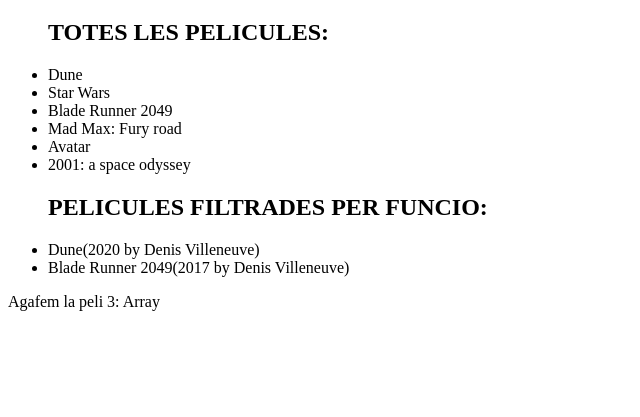
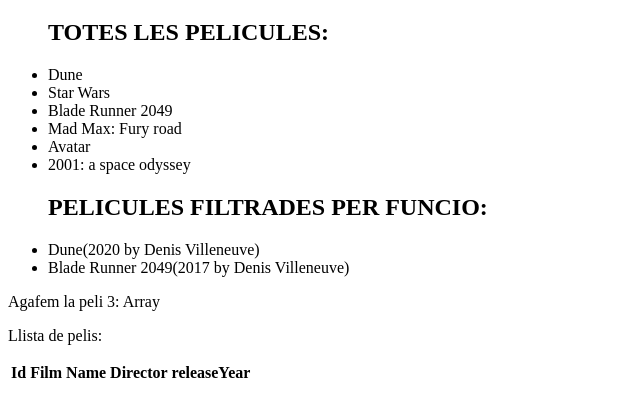
Before and after one commit to Dgrozama/phpThinkering, a PHP site: page /resources/views/index.blade.php in a window 1280 px wide. Shown: the part 431-848 px from the top of the page, without its empty margins (0-640 px from the left). Before the commit the page ends 742 px from the top, so only its background shows below. Run offline with PHP 8.4, Linux system fonts and the light colour scheme; lists and menus that the app fills with data are empty.

Commit message:
Penjo la taula

```diff
--- a/Code/App.php
+++ b/Core/App.php
@@ -1,7 +1,7 @@
 <?php
 
 //Fitxer per crear el contenidor de les dependències
-namespace Code;
+namespace Core;
 use Exception;
 class App
 {
--- a/Code/Database/Connection.php
+++ b/Core/Database/Connection.php
@@ -1,6 +1,6 @@
 <?php
 //Fitxer per crear la connexió a la base de dades
-namespace Code\Database;
+namespace Core\Database;
 
 use PDO; //importem classe PD0 per interactuar en les bases de dades
 
--- a/Code/Database/Database.php
+++ b/Core/Database/Database.php
@@ -1,6 +1,6 @@
 <?php
 
-namespace Code\Database;
+namespace Core\Database;
 
 class Database {
     protected $pdo;
--- a/Code/Route.php
+++ b/Core/Route.php
@@ -1,6 +1,6 @@
 <?php
 
-namespace Code;
+namespace Core;
 
 use http\Exception\RuntimeException;
 
--- a/resources/views/index.blade.php
+++ b/resources/views/index.blade.php
@@ -71,5 +71,45 @@
     <?php endforeach; ?>
 </ul>
 <p>Agafem la peli 3: <?= $films[2] ?></p>
+
+<p>Llista de pelis:</p>
+<div>
+    <table>
+        <thead>
+        <tr>
+            <th scope="col">
+                Id
+            </th>
+            <th scope="col">
+                Film Name
+            </th>
+            <th scope="col">
+                Director
+            </th>
+            <th scope="col">
+                releaseYear
+            </th>
+        </tr>
+        </thead>
+        <tbody>
+        <?php foreach ($films as $film): ?>
+        <tr>
+            <td>
+                    <?=$film->pk;?>
+            </td>
+            <td>
+                    <?=$film->name;?>
+            </td>
+            <td>
+                    <?=$film->director;?>
+            </td>
+            <td>
+                    <?=$film->year;?>
+            </td>
+        </tr>
+        <?php endforeach; ?>
+        </tbody>
+    </table>
+</div>
 </body>
 </html>
--- /dev/null
+++ b/resources/views/layout/nav.blade.php
@@ -0,0 +1,5 @@
+<nav class="navbar">
+    <div class="nav-links">
+        <a href="#">Películ·les</a>
+    </div>
+</nav>
```
Also changed, not shown: composer.json (added, +17 -0 lines), resources/views/layout/footer.blade.php (added, +9 -0 lines), resources/views/layout/html_header.blade.php (added, +7 -0 lines), Core/helpers.php (renamed from Code/helpers.php), 3 other files.
